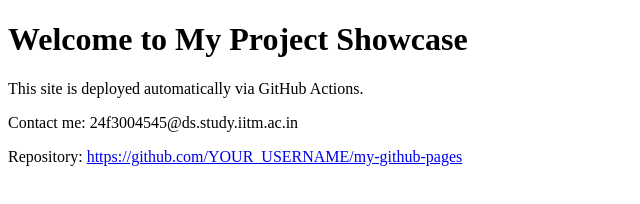
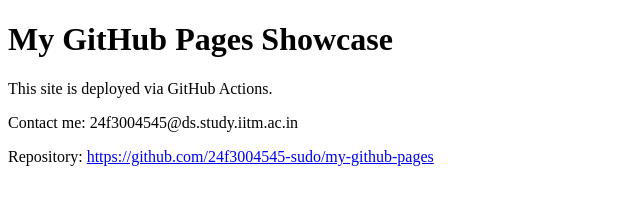
Before and after one commit to 24f3004545-sudo/my-github-pages, a plain HTML site: page index.html in a window 1280 px wide. Shown: the whole page, without its empty margins (0-640 px from the left). Drawn offline with Linux system fonts and the light colour scheme.

Commit message:
Update index.html

```diff
--- a/index.html
+++ b/index.html
@@ -6,9 +6,11 @@
   <title>My Project Showcase</title>
 </head>
 <body>
-  <h1>Welcome to My Project Showcase</h1>
-  <p>This site is deployed automatically via GitHub Actions.</p>
+  <h1>My GitHub Pages Showcase</h1>
+  <p>This site is deployed via GitHub Actions.</p>
+
   <p>Contact me: <!--email_off-->24f3004545@ds.study.iitm.ac.in<!--/email_off--></p>
-  <p>Repository: <a href="https://github.com/YOUR_USERNAME/my-github-pages">https://github.com/YOUR_USERNAME/my-github-pages</a></p>
+
+  <p>Repository: <a href="https://github.com/24f3004545-sudo/my-github-pages">https://github.com/24f3004545-sudo/my-github-pages</a></p>
 </body>
 </html>
```
